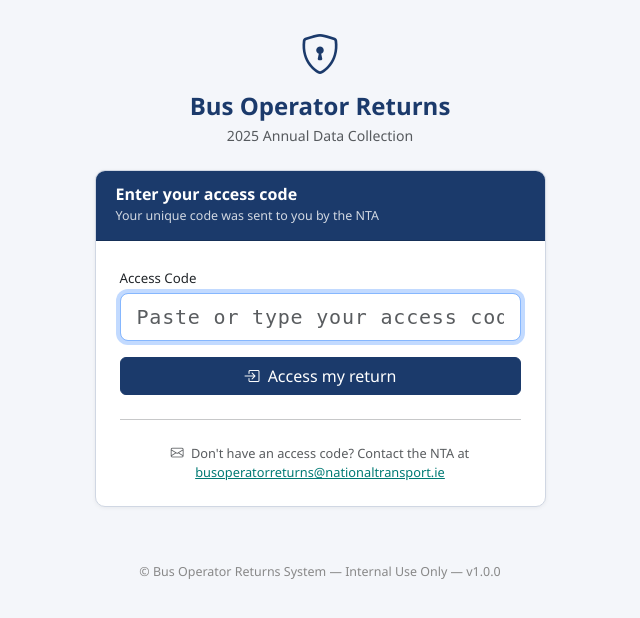
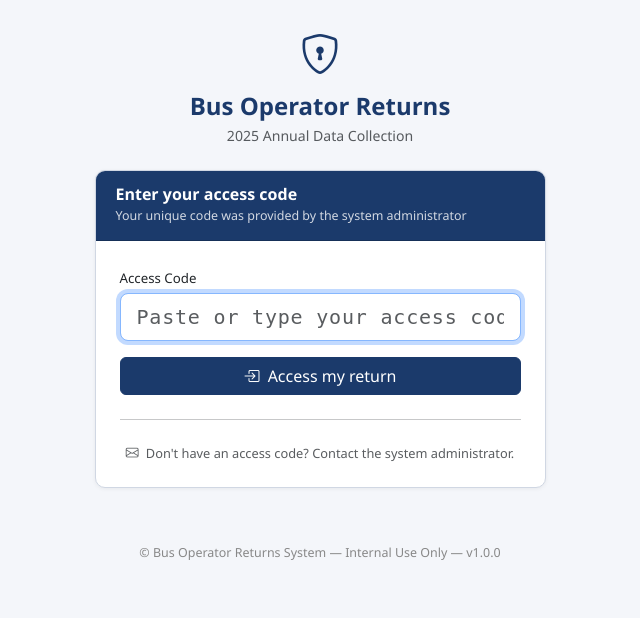
Before and after one commit to mystic-monk/bors, a Django app: page /access/ in a window 1280 px wide. Shown: the part 73-691 px from the top of the page, without its empty margins (320-960 px from the left). Run offline with Django 4.2, Linux system fonts and the light colour scheme.

Commit message:
geenric updates

```diff
--- a/templates/returns/access_login.html
+++ b/templates/returns/access_login.html
@@ -16,7 +16,7 @@
     <div class="card">
       <div class="card-header">
         <h5>Enter your access code</h5>
-        <div class="sub">Your unique code was sent to you by the NTA</div>
+        <div class="sub">Your unique code was provided by the system administrator</div>
       </div>
       <div class="card-body p-4">
 
@@ -50,10 +50,7 @@
         <hr class="my-4">
         <p class="text-muted mb-0" style="font-size:0.8rem; text-align:center;">
           <i class="bi bi-envelope me-1"></i>
-          Don't have an access code? Contact the NTA at
-          <a href="mailto:busoperatorreturns@nationaltransport.ie" style="color:var(--app-teal);">
-            busoperatorreturns@nationaltransport.ie
-          </a>
+          Don't have an access code? Contact the system administrator.
         </p>
 
       </div>
--- a/templates/returns/admin_tokens.html
+++ b/templates/returns/admin_tokens.html
@@ -269,7 +269,7 @@
 
 Dear ${name},
 
-Please find your access code for the National Transport Authority Bus Operator Returns System (BORS) below.
+Please find your access code for the Bus Operator Returns System (BORS) below.
 
     Access Code: ${token}
 
@@ -277,10 +277,10 @@
 
     ${url}
 
-If you have any difficulty accessing the system or have not received this in error, please contact us at busoperatorreturns@nationaltransport.ie
+If you have any difficulty accessing the system, please contact the system administrator.
 
 Kind regards,
-National Transport Authority`;
+Bus Operator Returns System`;
 
       copyText(body, 'Email text copied — paste into your email client');
     });
--- a/templates/returns/index.html
+++ b/templates/returns/index.html
@@ -39,7 +39,7 @@
           <i class="bi bi-x-circle-fill me-1"></i> Do Not Include
         </p>
         <p class="mb-0" style="font-size:0.85rem;">
-          The revenue figures must exclude Free Travel Scheme payments; NTA Grant payments;
+          The revenue figures must exclude Free Travel Scheme payments; Grant payments;
           contractual; or private hire revenues.
         </p>
       </div>
--- a/templates/returns/step_declaration.html
+++ b/templates/returns/step_declaration.html
@@ -15,10 +15,10 @@
     </div>
     <div class="card-body p-0">
 
-      {# NTA Declaration #}
+      {# Declaration #}
       <div class="px-4 py-4 border-bottom">
         <p class="mb-2" style="font-weight:700; font-size:0.95rem; border-bottom:2px solid #1a1a2e; padding-bottom:4px; display:inline-block;">
-          National Transport Authority Declaration:
+          System Declaration:
         </p>
         <p class="mb-0" style="font-size:0.9rem; line-height:1.6;">
           No individual company figures will be published. The Authority will ensure that all
--- a/templates/returns/step_general.html
+++ b/templates/returns/step_general.html
@@ -25,7 +25,7 @@
       <div class="px-4 py-3" style="background:#fafcff;">
         <p class="mb-0" style="font-size:0.87rem;">
           <strong>Do not include:</strong> The revenue figures must exclude Free Travel Scheme
-          payments; NTA Grant payments; contractual; or private hire revenues.
+          payments; Grant payments; contractual; or private hire revenues.
         </p>
       </div>
     </div>
```
